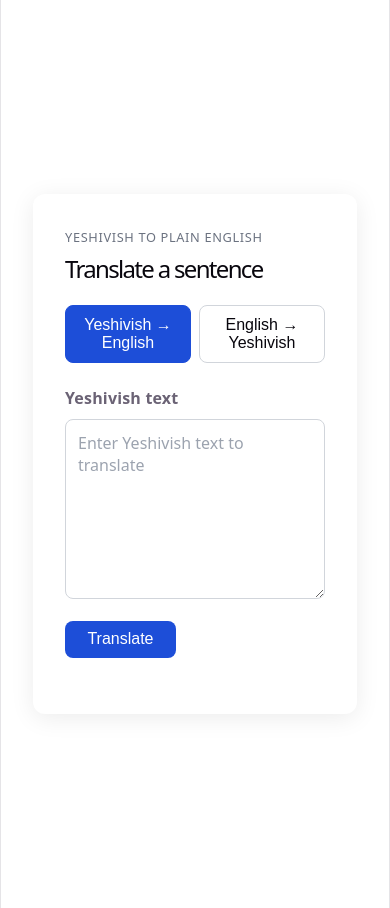
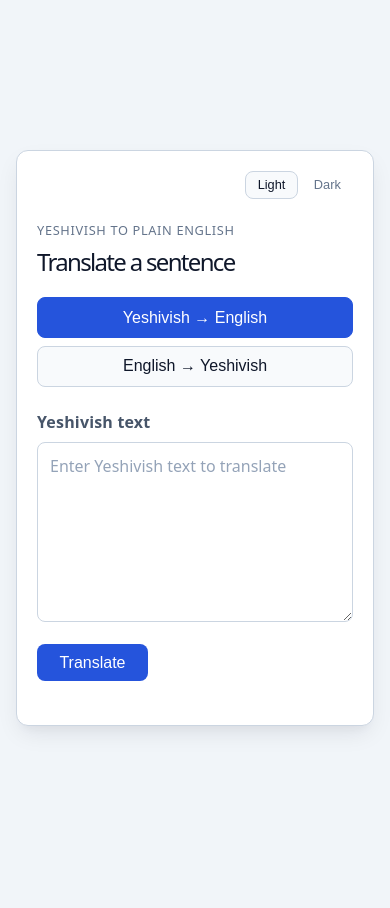
Before and after one commit to Nerotas/yeshivish-translator, a React (Vite) app in the folder frontend/: page / in a window 390 px wide. After the commit the page ends 876 px from the top, so only its background shows below. Built offline with nearby package versions, Linux system fonts and the light colour scheme; no server answers.

Commit message:
light/dark color scheme

```diff
--- a/frontend/src/App.css
+++ b/frontend/src/App.css
@@ -4,23 +4,47 @@
   align-items: center;
   justify-content: center;
   padding: 2rem;
+  background: var(--page-bg);
 }
 
 .translator-card {
   width: 100%;
   max-width: 640px;
-  background: #ffffff;
+  background: var(--surface);
   border-radius: 12px;
-  box-shadow: 0 4px 24px rgba(0, 0, 0, 0.08);
+  border: 1px solid var(--border);
+  box-shadow: var(--shadow);
   padding: 2rem;
   text-align: left;
+}
+
+.theme-selector {
+  display: flex;
+  justify-content: flex-end;
+  gap: 0.25rem;
+  margin-bottom: 1.25rem;
+}
+
+.translator-card .theme-selector button {
+  margin: 0;
+  padding: 0.35rem 0.7rem;
+  border: 1px solid transparent;
+  background: transparent;
+  color: var(--text-muted);
+  font-size: 0.8rem;
+}
+
+.translator-card .theme-selector button[aria-pressed="true"] {
+  border-color: var(--border);
+  background: var(--surface-muted);
+  color: var(--text-h);
 }
 
 .eyebrow {
   text-transform: uppercase;
   letter-spacing: 0.05em;
   font-size: 0.8rem;
-  color: #6b7280;
+  color: var(--text-muted);
   margin: 0 0 0.5rem;
 }
 
@@ -39,15 +63,15 @@
 .translator-card .direction-selector button {
   margin: 0;
   padding: 0.65rem;
-  border: 1px solid #d1d5db;
-  background: transparent;
+  border: 1px solid var(--border);
+  background: var(--surface-muted);
   color: var(--text-h);
 }
 
 .translator-card .direction-selector button.active {
-  border-color: #1d4ed8;
-  background: #1d4ed8;
-  color: #fff;
+  border-color: var(--accent);
+  background: var(--accent);
+  color: var(--accent-text);
 }
 
 .translator-card label {
@@ -62,13 +86,22 @@
   font-family: inherit;
   font-size: 1rem;
   padding: 0.75rem;
-  border: 1px solid #d1d5db;
+  border: 1px solid var(--border);
   border-radius: 8px;
+  background: var(--input-bg);
+  color: var(--input-text);
+  caret-color: var(--input-text);
   resize: vertical;
 }
 
 .translator-card textarea::placeholder {
-  color: #9ca3af;
+  color: var(--placeholder);
+}
+
+.translator-card textarea:focus-visible,
+.translator-card button:focus-visible {
+  outline: 3px solid color-mix(in srgb, var(--accent) 35%, transparent);
+  outline-offset: 2px;
 }
 
 .translator-card button {
@@ -77,13 +110,22 @@
   font-size: 1rem;
   border: none;
   border-radius: 8px;
-  background: #1d4ed8;
-  color: #fff;
+  background: var(--accent);
+  color: var(--accent-text);
   cursor: pointer;
 }
 
+.translator-card button:hover:not(:disabled) {
+  background: var(--accent-hover);
+}
+
+.translator-card .theme-selector button:hover,
+.translator-card .direction-selector button:hover:not(.active) {
+  background: var(--surface-muted);
+}
+
 .translator-card button:disabled {
-  background: #9ca3af;
+  background: var(--disabled);
   cursor: not-allowed;
 }
 
@@ -96,5 +138,19 @@
 }
 
 .error {
-  color: #b91c1c;
+  color: var(--error);
 }
+
+@media (max-width: 560px) {
+  .app-shell {
+    padding: 1rem;
+  }
+
+  .translator-card {
+    padding: 1.25rem;
+  }
+
+  .direction-selector {
+    grid-template-columns: 1fr;
+  }
+}
--- a/frontend/src/App.tsx
+++ b/frontend/src/App.tsx
@@ -1,4 +1,4 @@
-import { type FormEvent, useState } from "react";
+import { type FormEvent, useLayoutEffect, useState } from "react";
 import {
   TRANSLATION_DIRECTIONS,
   translateText,
@@ -13,6 +13,19 @@ interface DirectionCopy {
   outputLabel: string;
   placeholder: string;
   emptyError: string;
+}
+
+type Theme = "light" | "dark";
+
+const THEMES: readonly Theme[] = ["light", "dark"];
+const THEME_STORAGE_KEY = "yeshivish-translator-theme";
+
+function getSavedTheme(): Theme {
+  try {
+    return localStorage.getItem(THEME_STORAGE_KEY) === "dark" ? "dark" : "light";
+  } catch {
+    return "light";
+  }
 }
 
 const DIRECTIONS: Record<TranslationDirection, DirectionCopy> = {
@@ -35,6 +48,7 @@ const DIRECTIONS: Record<TranslationDirection, DirectionCopy> = {
 };
 
 export default function App() {
+  const [theme, setTheme] = useState<Theme>(getSavedTheme);
   const [direction, setDirection] = useState<TranslationDirection>(
     "yeshivish_to_english",
   );
@@ -42,6 +56,16 @@ export default function App() {
   const [translation, setTranslation] = useState("");
   const [error, setError] = useState("");
   const [loading, setLoading] = useState(false);
+
+  useLayoutEffect(() => {
+    document.documentElement.dataset.theme = theme;
+
+    try {
+      localStorage.setItem(THEME_STORAGE_KEY, theme);
+    } catch {
+      // The selected theme still applies for this session if storage is unavailable.
+    }
+  }, [theme]);
 
   async function handleSubmit(event: FormEvent<HTMLFormElement>) {
     event.preventDefault();
@@ -80,6 +104,19 @@ export default function App() {
   return (
     <main className="app-shell">
       <section className="translator-card">
+        <div className="theme-selector" aria-label="Color theme">
+          {THEMES.map((value) => (
+            <button
+              key={value}
+              type="button"
+              aria-pressed={theme === value}
+              onClick={() => setTheme(value)}
+            >
+              {value === "light" ? "Light" : "Dark"}
+            </button>
+          ))}
+        </div>
+
         <p className="eyebrow">{copy.eyebrow}</p>
         <h1>Translate a sentence</h1>
 
--- a/frontend/src/index.css
+++ b/frontend/src/index.css
@@ -1,15 +1,22 @@
 :root {
-  --text: #6b6375;
-  --text-h: #08060d;
-  --bg: #fff;
-  --border: #e5e4e7;
-  --code-bg: #f4f3ec;
-  --accent: #aa3bff;
-  --accent-bg: rgba(170, 59, 255, 0.1);
-  --accent-border: rgba(170, 59, 255, 0.5);
-  --social-bg: rgba(244, 243, 236, 0.5);
+  --page-bg: #f1f5f9;
+  --surface: #ffffff;
+  --surface-muted: #f8fafc;
+  --text: #475569;
+  --text-h: #0f172a;
+  --text-muted: #64748b;
+  --border: #cbd5e1;
+  --input-bg: #ffffff;
+  --input-text: #0f172a;
+  --placeholder: #94a3b8;
+  --accent: #2554dc;
+  --accent-hover: #1d4ed8;
+  --accent-text: #ffffff;
+  --disabled: #94a3b8;
+  --error: #b91c1c;
   --shadow:
-    rgba(0, 0, 0, 0.1) 0 10px 15px -3px, rgba(0, 0, 0, 0.05) 0 4px 6px -2px;
+    rgba(15, 23, 42, 0.1) 0 10px 25px -5px,
+    rgba(15, 23, 42, 0.04) 0 8px 10px -6px;
 
   --sans: system-ui, 'Segoe UI', Roboto, sans-serif;
   --heading: system-ui, 'Segoe UI', Roboto, sans-serif;
@@ -17,9 +24,9 @@
 
   font: 18px/145% var(--sans);
   letter-spacing: 0.18px;
-  color-scheme: light dark;
+  color-scheme: light;
   color: var(--text);
-  background: var(--bg);
+  background: var(--page-bg);
   font-synthesis: none;
   text-rendering: optimizeLegibility;
   -webkit-font-smoothing: antialiased;
@@ -30,28 +37,32 @@
   }
 }
 
-@media (prefers-color-scheme: dark) {
-  :root {
-    --text: #9ca3af;
-    --text-h: #f3f4f6;
-    --bg: #16171d;
-    --border: #2e303a;
-    --code-bg: #1f2028;
-    --accent: #c084fc;
-    --accent-bg: rgba(192, 132, 252, 0.15);
-    --accent-border: rgba(192, 132, 252, 0.5);
-    --social-bg: rgba(47, 48, 58, 0.5);
-    --shadow:
-      rgba(0, 0, 0, 0.4) 0 10px 15px -3px, rgba(0, 0, 0, 0.25) 0 4px 6px -2px;
-  }
-
-  #social .button-icon {
-    filter: invert(1) brightness(2);
-  }
+:root[data-theme="dark"] {
+  color-scheme: dark;
+  --page-bg: #111318;
+  --surface: #1b1f27;
+  --surface-muted: #242a35;
+  --text: #cbd5e1;
+  --text-h: #f8fafc;
+  --text-muted: #a8b3c4;
+  --border: #465064;
+  --input-bg: #11151c;
+  --input-text: #f8fafc;
+  --placeholder: #7f8ca3;
+  --accent: #4f75ee;
+  --accent-hover: #6285f3;
+  --accent-text: #ffffff;
+  --disabled: #596579;
+  --error: #fca5a5;
+  --shadow:
+    rgba(0, 0, 0, 0.45) 0 20px 35px -12px,
+    rgba(0, 0, 0, 0.3) 0 8px 16px -8px;
 }
 
 body {
   margin: 0;
+  background: var(--page-bg);
+  transition: background-color 160ms ease, color 160ms ease;
 }
 
 #root {
@@ -59,7 +70,6 @@ body {
   max-width: 100%;
   margin: 0 auto;
   text-align: center;
-  border-inline: 1px solid var(--border);
   min-height: 100svh;
   display: flex;
   flex-direction: column;
@@ -94,18 +104,3 @@ h2 {
 p {
   margin: 0;
 }
-
-code,
-.counter {
-  font-family: var(--mono);
-  display: inline-flex;
-  border-radius: 4px;
-  color: var(--text-h);
-}
-
-code {
-  font-size: 15px;
-  line-height: 135%;
-  padding: 4px 8px;
-  background: var(--code-bg);
-}
```
Also changed, not shown: 1 other file (tests, documents, lock files or other folders).
